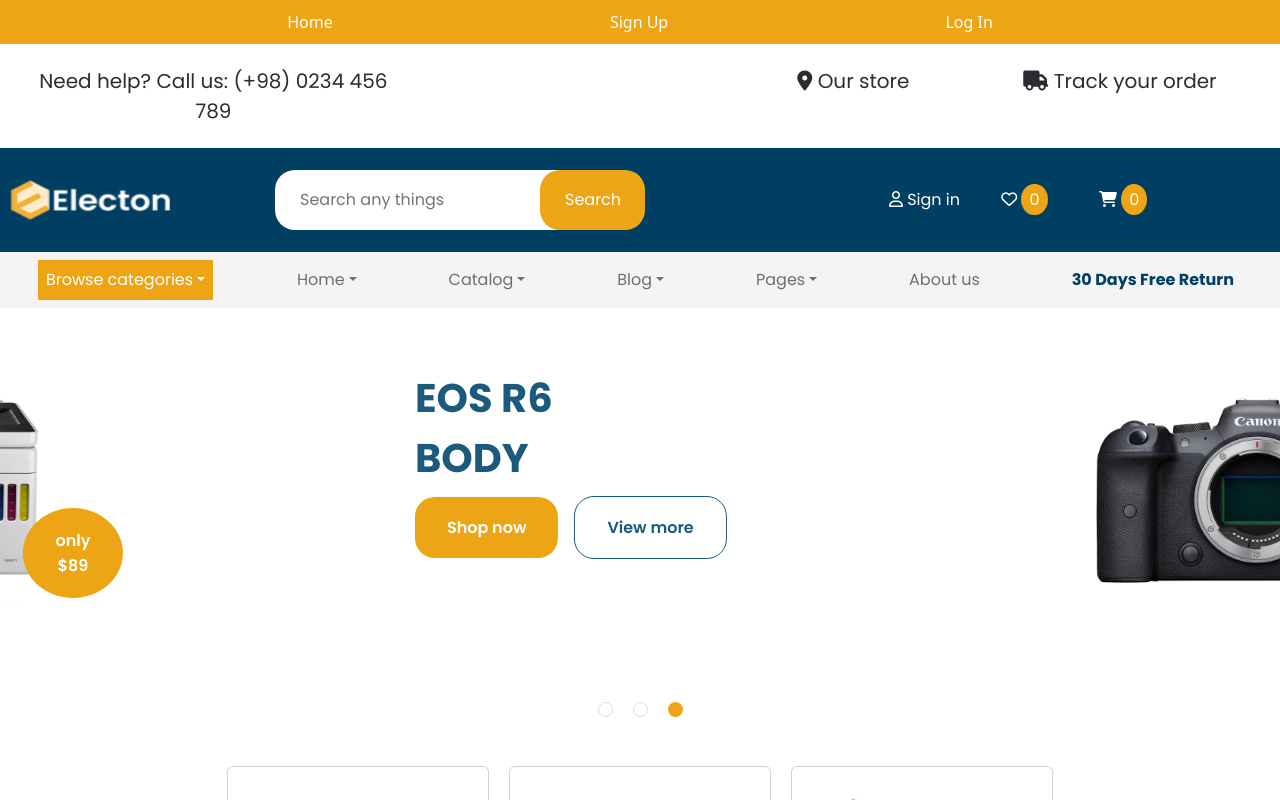
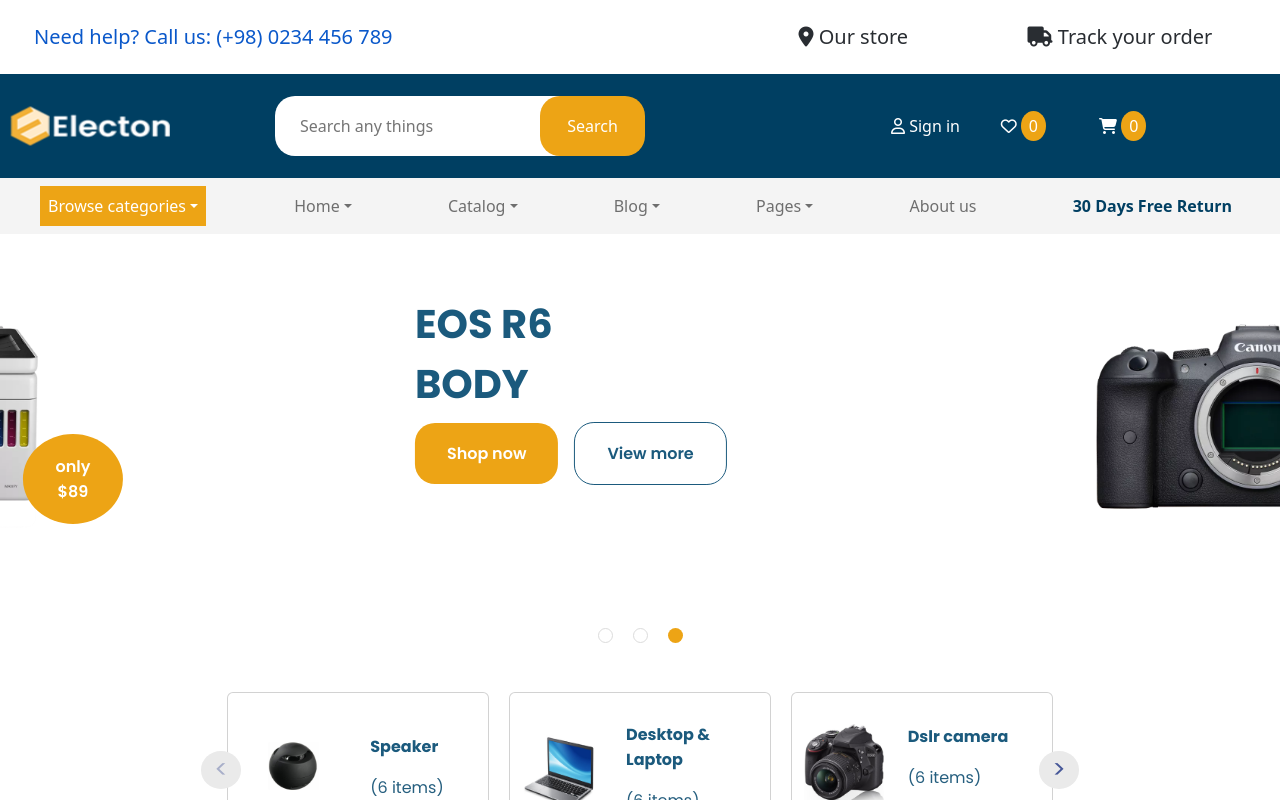
Before and after one commit to WkhongorzulW/e-commerce-react-project, a React (Create React App) app in the folder e-commerce-react-project/: page / in a window 1280 px wide. Shown: the top 800 px of the page. Built offline with nearby package versions, Linux system fonts and the light colour scheme.

Commit message:
wishlist clear button

```diff
--- a/e-commerce-react-project/package.json
+++ b/e-commerce-react-project/package.json
@@ -15,6 +15,7 @@
     "react-router-dom": "^6.6.2",
     "react-scripts": "5.0.1",
     "react-simple-star-rating": "^5.1.7",
+    "react-toastify": "^9.1.1",
     "web-vitals": "^2.1.4"
   },
   "scripts": {
--- a/e-commerce-react-project/src/App.css
+++ b/e-commerce-react-project/src/App.css
@@ -85,6 +85,11 @@
 }
 .header .dropdown-toggle::after{
   content: none;
+}
+.clear{
+  top: 5px;
+  left: 250px;
+  cursor: pointer;
 }
 
 /*MENU*/
--- a/e-commerce-react-project/src/App.js
+++ b/e-commerce-react-project/src/App.js
@@ -4,19 +4,18 @@
 import Home from "./Home";
 import SignUpFunc from "./components/SignUpFunc";
 import LogInFunc from "./components/LogInFunc";
-import {Link, Routes, Route} from "react-router-dom";
+import { Routes, Route} from "react-router-dom";
+import MainHeader from "./components/MainHeader";
+import {useState} from "react";
 
 function App() {
+  const [wishList, setWishList] = useState([]);
   return(
     <div>
-      <div id="navbar">
-        <Link to={"/"}>Home</Link>
-        <Link to={"/signup"}>Sign Up</Link>
-        <Link to={"/login"}>Log In</Link>
-      </div>
+      <MainHeader wishList={wishList} setWishList={setWishList} />
 
       <Routes>
-        <Route path="/" element={<Home />} />
+        <Route path="/" element={<Home wishList={wishList} setWishList={setWishList} />} />
         <Route path="/signup" element={<SignUpFunc />} />
         <Route path="/login" element={<LogInFunc />} />
       </Routes>
--- a/e-commerce-react-project/src/Home.jsx
+++ b/e-commerce-react-project/src/Home.jsx
@@ -4,8 +4,6 @@
 import AliceCarousel from "react-alice-carousel";
 
 import {
-  contact,
-  header,
   specialProd,
   topProducts,
   popularCategory,
@@ -22,9 +20,6 @@
   footerChildren,
 } from "./components/Data";
 
-import ContactFunc from "./components/header/ContactFunc";
-import HeaderFunc from "./components/header/HeaderFunc";
-import MainMenu from "./components/MainMenu";
 import SpecialProdFunc from "./components/header/SpecialProdFunc";
 
 import FirstProductFunc from "./components/products/FirstProductFunc";
@@ -50,37 +45,8 @@
   FooterNavFunc,
 } from "./components/footer/MainFooterFunc";
 import FooterChildrenFunc from "./components/footer/FooterChidren";
-import { useState } from "react";
 
-function Home() {
-  const [wishList, setWishList] = useState([]);
-
-  const contactSec = contact.map((name) => {
-    return (
-      <ContactFunc
-        help={name.help}
-        store={name.store}
-        delivery={name.delivery}
-      />
-    )
-  });
-
-  const headerSec = header.map((item) => {
-    return (
-      <HeaderFunc
-        eLogo={item.eLogo}
-        searchInput={item.searchInput}
-        search={item.search}
-        signIn={item.signIn}
-        fav={item.fav}
-        basket={item.basket}
-        wishList={wishList}
-        window={window}
-        //setWindow={setWindow}
-      />
-    );
-  });
-
+function Home(props) {
   const specialFunc = specialProd.map((product) => {
     return (
       <SpecialProdFunc
@@ -118,8 +84,8 @@
         heart={product.heart}
         fullHeart={product.fullHeart}
         cart={product.cart}
-        wishList={wishList}
-        setWishList={setWishList}
+        wishList={props.wishList}
+        setWishList={props.setWishList}
       />
     );
   });
@@ -225,15 +191,6 @@
   return (
     <div className="box container-fluid m-0 p-0">
 
-      <header>
-        {contactSec}
-        {headerSec}
-      </header>
-
-      <div className="menu-container">
-        <MainMenu className="inner-box" />
-      </div>
-
       <div className="first-carousel">
         <AliceCarousel autoPlay autoPlayInterval="3000">
           {specialFunc}
--- /dev/null
+++ b/e-commerce-react-project/src/components/MainHeader.jsx
@@ -0,0 +1,44 @@
+import ContactFunc from "./header/ContactFunc";
+import HeaderFunc from "./header/HeaderFunc";
+import { header, contact } from "./Data";
+import MainMenu from "./MainMenu";
+
+export default function MainHeader(props) {
+    const contactSec = contact.map((name) => {
+        return (
+            <ContactFunc
+                help={name.help}
+                store={name.store}
+                delivery={name.delivery}
+            />
+        )
+    });
+
+    const headerSec = header.map((item) => {
+        return (
+            <HeaderFunc
+                eLogo={item.eLogo}
+                searchInput={item.searchInput}
+                search={item.search}
+                signIn={item.signIn}
+                fav={item.fav}
+                basket={item.basket}
+                wishList={props.wishList}
+                setWishList={props.setWishList}
+            />
+        );
+    });
+
+    return (
+        <div>
+            <header>
+                {contactSec}
+                {headerSec}
+            </header>
+
+            <div className="menu-container">
+                <MainMenu className="inner-box" />
+            </div>
+        </div>
+    )
+}
--- a/e-commerce-react-project/src/components/MainMenu.jsx
+++ b/e-commerce-react-project/src/components/MainMenu.jsx
@@ -1,6 +1,7 @@
 import SubMenu from "./header/SubMenu";
 import { Navbar } from "react-bootstrap";
 import { Menus } from "./Data";
+import {Link} from "react-router-dom";
 
 
 function MainMenu(){
--- a/e-commerce-react-project/src/components/header/HeaderFunc.jsx
+++ b/e-commerce-react-project/src/components/header/HeaderFunc.jsx
@@ -1,12 +1,12 @@
+import { NavItem } from "react-bootstrap";
 import Dropdown from "react-bootstrap/Dropdown";
 import DropdownMenu from "react-bootstrap/esm/DropdownMenu";
-import SignUpFunc from "./SignUp";
-import LoginFunc from "./Login";
-import { logIn } from "../Data";
-import { signUp } from "../Data";
-import {Link} from "react-router-dom";
+import { Link } from "react-router-dom";
 
 function HeaderFunc(props) {
+  function handleClear(e){
+    props.setWishList(props.wishList.filter(item => item.id !== e))
+  }
 
   return (
     <div className="row header">
@@ -26,9 +26,9 @@
 
         <div className="col-2"></div>
 
-        <div className="col-1 text-end">
+        <Link to={"signup"} className="col-1 text-end text-white text-decoration-none">
           <i class="fa-regular fa-user"></i> {props.signIn}
-        </div>
+        </Link>
 
         <Dropdown>
           <Dropdown.Toggle>
@@ -42,12 +42,13 @@
           <DropdownMenu>
             <div className="my-wishlist border rounded text-dark" id="wish">
               {props.wishList.map((list) => (
-                <div className="row border rounded my-2" key={list.id}>
+                <div className="row border rounded my-2 position-relative" key={list.id} id={list.id}>
                   <img className="col" src={list.image} />
-                  <div className="col">
-                    <div>{list.name}</div>
+                  <div className="col-7">
+                    <div className="fw-bold">{list.name}</div>
                     <div>{list.price}</div>
                   </div>
+                  <i className="fa-solid fa-x position-absolute clear" onClick={() => {handleClear(list.id)}}></i>
                 </div>
               ))}
             </div>
--- a/e-commerce-react-project/src/components/header/SignUp.jsx
+++ b/e-commerce-react-project/src/components/header/SignUp.jsx
@@ -1,3 +1,4 @@
+import {Link} from "react-router-dom"
 function SignUp(props) {
     return (
         <div>
@@ -20,7 +21,7 @@
                     <br />
                     <button className="purple-btn fw-bold py-2 border-0">{props.btn}</button>
                 </form>
-                <div className="black-6 text-center mt-3">{props.question} <a className="purple text-decoration-none fw-bold">{props.logIn}</a></div>
+                <div className="black-6 text-center mt-3">{props.question} <Link to={"/login"} className="purple text-decoration-none fw-bold">{props.logIn}</Link></div>
             </div>
         </div>
     )
--- a/e-commerce-react-project/src/components/products/PopularProducts.jsx
+++ b/e-commerce-react-project/src/components/products/PopularProducts.jsx
@@ -1,6 +1,7 @@
 import React, { useState } from "react";
 import { Rating } from "react-simple-star-rating";
 import DetailFunc from "../detailComponents/DetailFunc";
+import {ToastContainer, toast} from "react-toastify";
 
 function PopularCategoryFunc(props) {
   return (
```
Also changed, not shown: 1 other file (tests, documents, lock files or other folders).
